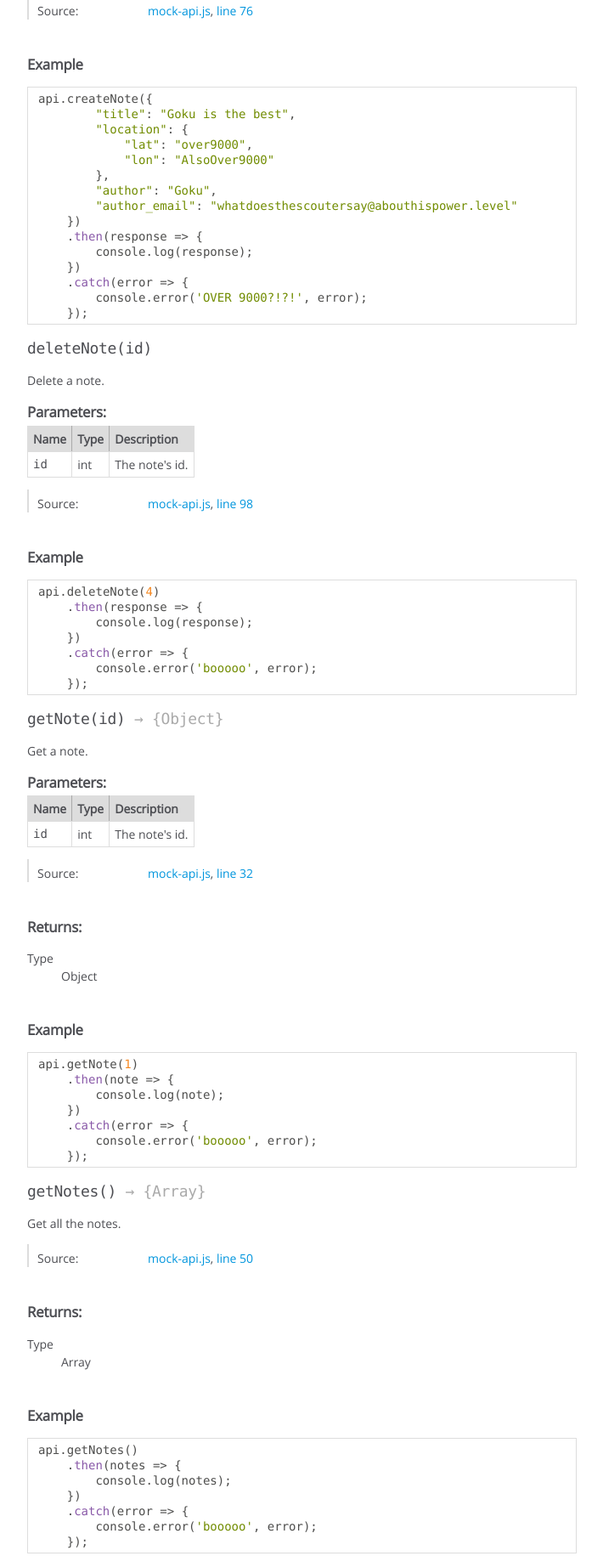
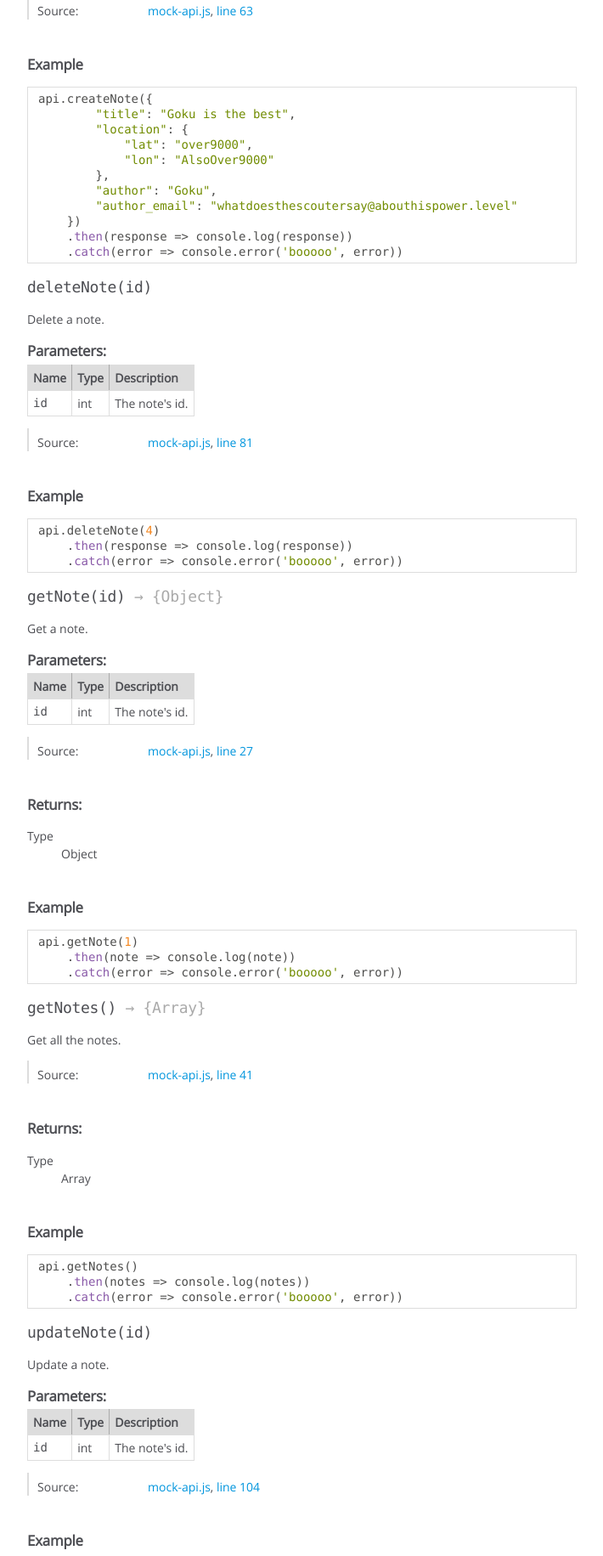
Before and after one commit to stefthoen-archive/notes-api, a website: page docs/MockAPI.html in a window 1280 px wide. Shown: the part 843-2674 px from the top of the page at 85% size, without its empty margins (0-710 px from the left). Drawn offline with Linux system fonts and the light colour scheme.

Commit message:
Cleaner examples

```diff
--- a/docs/MockAPI.html
+++ b/docs/MockAPI.html
@@ -98,7 +98,7 @@
 
     <dt class="tag-source">Source:</dt>
     <dd class="tag-source"><ul class="dummy"><li>
-        <a href="mock-api.js.html">mock-api.js</a>, <a href="mock-api.js.html#line16">line 16</a>
+        <a href="mock-api.js.html">mock-api.js</a>, <a href="mock-api.js.html#line15">line 15</a>
     </li></ul></dd>
 
 
@@ -263,7 +263,7 @@ api.getNote(1);</code></pre>
 
     <dt class="tag-source">Source:</dt>
     <dd class="tag-source"><ul class="dummy"><li>
-        <a href="mock-api.js.html">mock-api.js</a>, <a href="mock-api.js.html#line76">line 76</a>
+        <a href="mock-api.js.html">mock-api.js</a>, <a href="mock-api.js.html#line63">line 63</a>
     </li></ul></dd>
 
 
@@ -299,12 +299,8 @@ api.getNote(1);</code></pre>
         "author": "Goku",
         "author_email": "whatdoesthescoutersay@abouthispower.level"
     })
-    .then(response => {
-        console.log(response);
-    })
-    .catch(error => {
-        console.error('OVER 9000?!?!', error);
-    });</code></pre>
+    .then(response => console.log(response))
+    .catch(error => console.error('booooo', error))</code></pre>
 
 
 
@@ -413,7 +409,7 @@ api.getNote(1);</code></pre>
 
     <dt class="tag-source">Source:</dt>
     <dd class="tag-source"><ul class="dummy"><li>
-        <a href="mock-api.js.html">mock-api.js</a>, <a href="mock-api.js.html#line98">line 98</a>
+        <a href="mock-api.js.html">mock-api.js</a>, <a href="mock-api.js.html#line81">line 81</a>
     </li></ul></dd>
 
 
@@ -441,12 +437,8 @@ api.getNote(1);</code></pre>
     <h5>Example</h5>
 
     <pre class="prettyprint"><code>api.deleteNote(4)
-    .then(response => {
-        console.log(response);
-    })
-    .catch(error => {
-        console.error('booooo', error);
-    });</code></pre>
+    .then(response => console.log(response))
+    .catch(error => console.error('booooo', error))</code></pre>
 
 
 
@@ -555,7 +547,7 @@ api.getNote(1);</code></pre>
 
     <dt class="tag-source">Source:</dt>
     <dd class="tag-source"><ul class="dummy"><li>
-        <a href="mock-api.js.html">mock-api.js</a>, <a href="mock-api.js.html#line32">line 32</a>
+        <a href="mock-api.js.html">mock-api.js</a>, <a href="mock-api.js.html#line27">line 27</a>
     </li></ul></dd>
 
 
@@ -601,12 +593,8 @@ api.getNote(1);</code></pre>
     <h5>Example</h5>
 
     <pre class="prettyprint"><code>api.getNote(1)
-    .then(note => {
-        console.log(note);
-    })
-    .catch(error => {
-        console.error('booooo', error);
-    });</code></pre>
+    .then(note => console.log(note))
+    .catch(error => console.error('booooo', error))</code></pre>
 
 
 
@@ -666,7 +654,7 @@ api.getNote(1);</code></pre>
 
     <dt class="tag-source">Source:</dt>
     <dd class="tag-source"><ul class="dummy"><li>
-        <a href="mock-api.js.html">mock-api.js</a>, <a href="mock-api.js.html#line50">line 50</a>
+        <a href="mock-api.js.html">mock-api.js</a>, <a href="mock-api.js.html#line41">line 41</a>
     </li></ul></dd>
 
 
@@ -712,12 +700,8 @@ api.getNote(1);</code></pre>
     <h5>Example</h5>
 
     <pre class="prettyprint"><code>api.getNotes()
-    .then(notes => {
-        console.log(notes);
-    })
-    .catch(error => {
-        console.error('booooo', error);
-    });</code></pre>
+    .then(notes => console.log(notes))
+    .catch(error => console.error('booooo', error))</code></pre>
 
 
 
@@ -826,7 +810,7 @@ api.getNote(1);</code></pre>
 
     <dt class="tag-source">Source:</dt>
     <dd class="tag-source"><ul class="dummy"><li>
-        <a href="mock-api.js.html">mock-api.js</a>, <a href="mock-api.js.html#line125">line 125</a>
+        <a href="mock-api.js.html">mock-api.js</a>, <a href="mock-api.js.html#line104">line 104</a>
     </li></ul></dd>
 
 
@@ -863,12 +847,8 @@ api.getNote(1);</code></pre>
         "author": "Goku",
         "author_email": "whatdoesthescoutersay@abouthispower.level"
     })
-    .then(response => {
-        console.log(response);
-    })
-    .catch(error => {
-        console.error('OVER 9000?!?!', error);
-    });</code></pre>
+    .then(response => console.log(response))
+    .catch(error => console.error('OVER 9000?!?!', error))</code></pre>
 
 
 
@@ -894,7 +874,7 @@ api.getNote(1);</code></pre>
 <br class="clear">
 
 <footer>
-    Documentation generated by <a href="https://github.com/jsdoc3/jsdoc">JSDoc 3.4.3</a> on Thu Feb 09 2017 22:26:42 GMT+0100 (CET)
+    Documentation generated by <a href="https://github.com/jsdoc3/jsdoc">JSDoc 3.4.3</a> on Fri Feb 10 2017 11:23:52 GMT+0100 (CET)
 </footer>
 
 <script> prettyPrint(); </script>
```
Also changed, not shown: docs/index.html (+1 -1 lines), docs/mock-api.js.html (+11 -32 lines), src/mock-api.js (+10 -30 lines).
